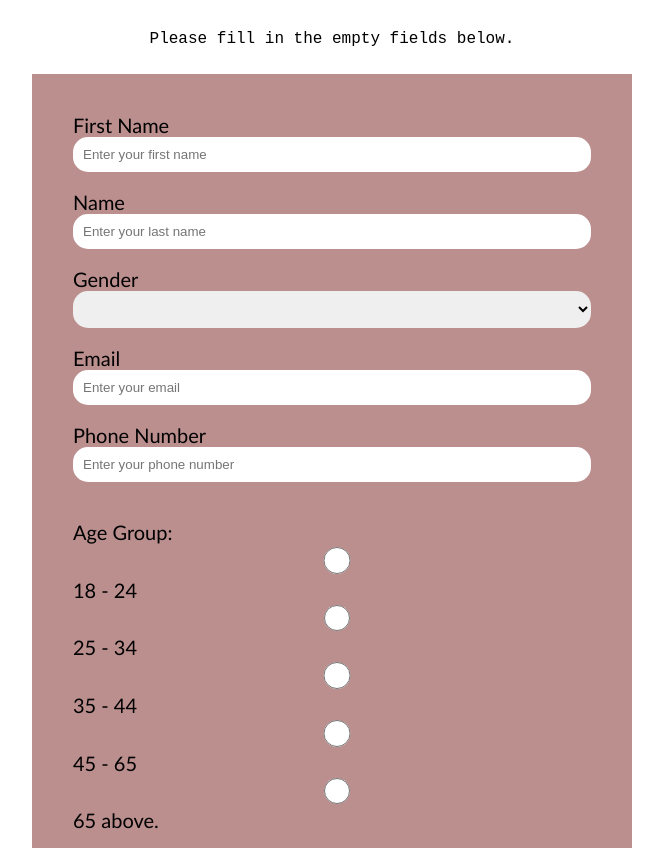
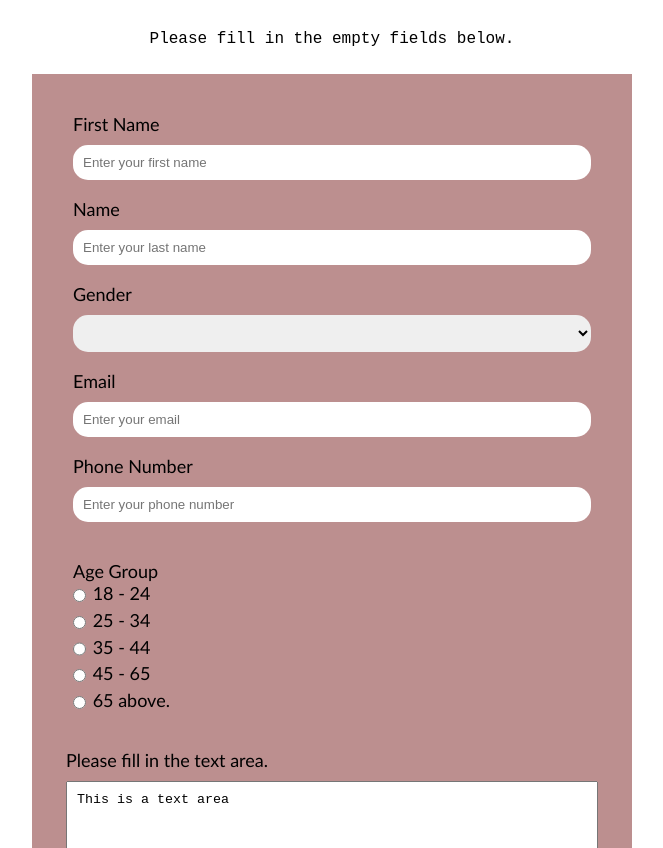
Before and after one commit to EveningStar05/simple-survey-form, a plain HTML site: page index.html in a window 1280 px wide. Shown: the part 104-952 px from the top of the page, without its empty margins (308-971 px from the left). Drawn offline with Linux system fonts and the light colour scheme.

Commit message:
fixed radio buttons position

```diff
--- a/index.html
+++ b/index.html
@@ -54,27 +54,32 @@
             </fieldset>
             <fieldset>
                 <div class="input-group">
-                    <label for="" id="">Age Group:
+                    <label for="" id="">Age Group
                         <label for="">
-                            <input type="radio" id="" name="" value="">18 - 24
+                            <input type="radio" id="" name="" value="" class="inline" required>18 - 24
                         </label>
                         <label for="">
-                            <input type="radio" id="" name="" value=""> 25 - 34
+                            <input type="radio" id="" name="" value="" class="inline" required>25 - 34
                         </label>
                         <label for="">
-                            <input type="radio" id="" name="" value=""> 35 - 44
+                            <input type="radio" id="" name="" value="" class="inline" required>35 - 44
                         </label>
                         <label for="">
-                            <input type="radio" id="" name="" value=""> 45 - 65
+                            <input type="radio" id="" name="" value="" class="inline" required>45 - 65
                         </label>
                         <label for="">
-                            <input type="radio" id="" name="" value=""> 65 above.
+                            <input type="radio" id="" name="" value="" class="inline" required>65 above.
                         </label>
                     </label>
                 </div>
             </fieldset>
-            <textarea>This is a text area</textarea><br><br>
-            <input id="submit" type="submit">
+            <div class="input-group">
+                <label for="">
+                    Please fill in the text area.
+                </label>
+                <textarea>This is a text area</textarea><br><br>
+                <input id="submit" type="submit">
+            </div>
         </form>
     </div>
 </body>
--- a/styles.css
+++ b/styles.css
@@ -33,6 +33,7 @@ div {
     margin: 0 auto;
     padding: 20px;
     background-color: rosybrown;
+    padding-bottom: 50px;
 }
 
 .input-group {
@@ -41,10 +42,16 @@ div {
     align-items: center;
 }
 
+.inline {
+    width: unset;
+    margin: 0 0.5em 0 0;
+    vertical-align: middle;
+}
+
 label {
     display: block;
     font-family: 'Gill Sans', 'Gill Sans MT', Calibri, 'Trebuchet MS', sans-serif;
-    font-size: 20px;
+    font-size: 18px;
 }
 
 label, input, select {
@@ -54,9 +61,14 @@ label, input, select {
 
 input, select, textarea {
     padding: 10px;
-    /* margin: 10px 0 0 0; */
+    margin: 10px 0 0 0;
     width: 100%;
     min-height: 2em;
+}
+
+textarea {
+    min-height: 100px;
+    resize: none;
 }
 
 
```
